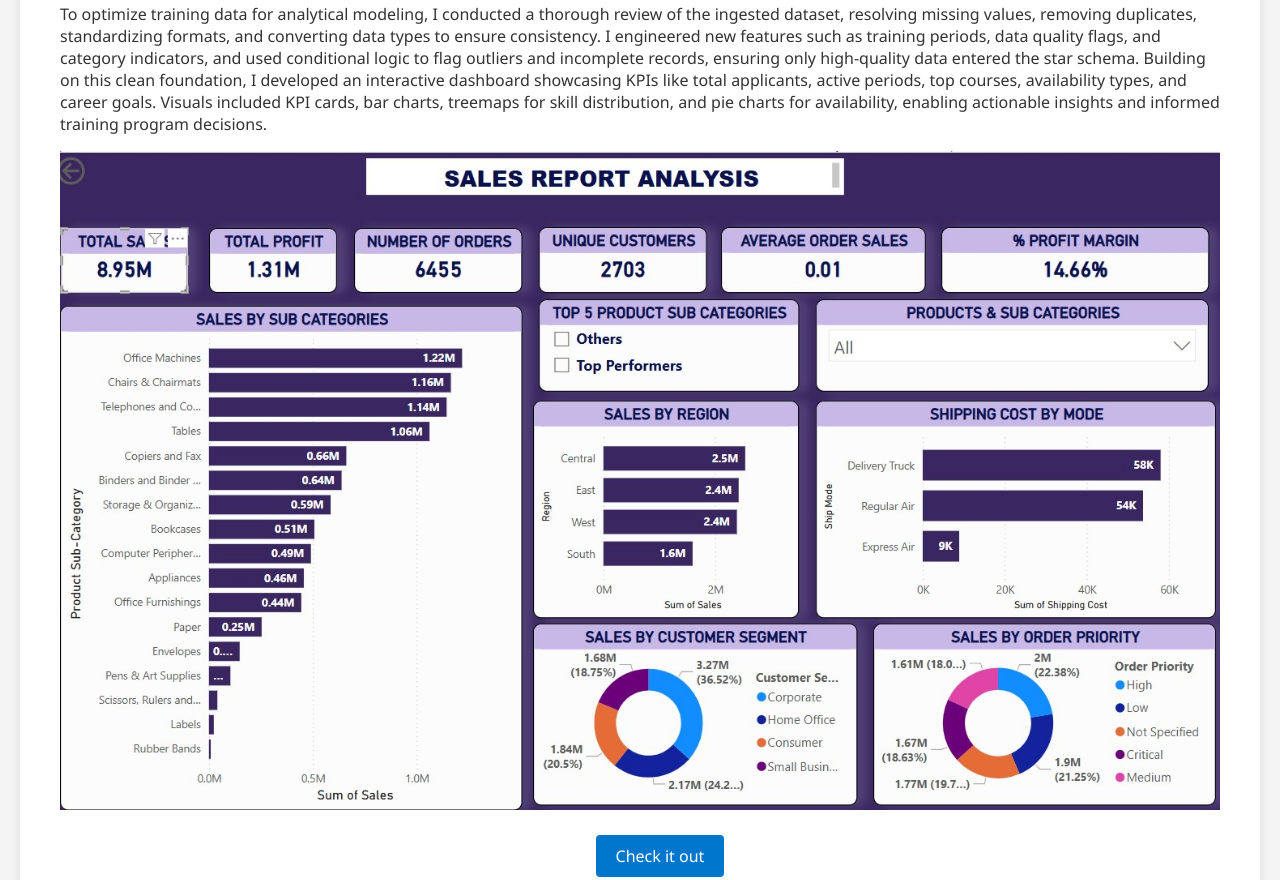
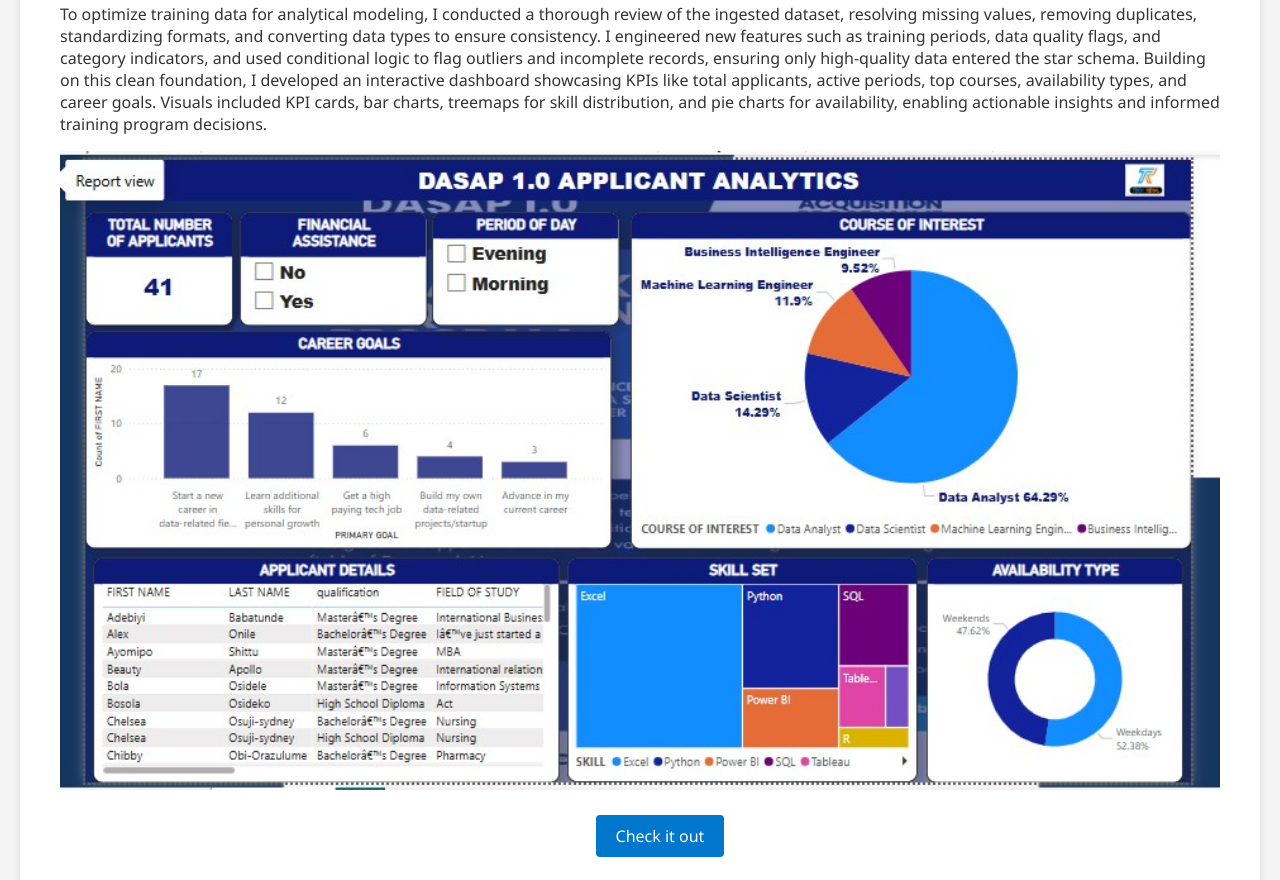
Before and after one commit to David-gbenga/David-Gbenga.github.io, a plain HTML site: page index.html in a window 1280 px wide. Shown: the part 1638-2518 px from the top of the page. Drawn offline with Linux system fonts and the light colour scheme.

Commit message:
pics replaced for train visuals homephage

```diff
--- a/index.html
+++ b/index.html
@@ -123,7 +123,7 @@
               </p>
             </header>
             <a href="#" class="image main"
-              ><img src="images/visuals_sales.jpg" alt="Data Visuals"
+              ><img src="images/train_visual.jpg" alt="Data Visuals"
             /></a>
             <ul class="actions special">
               <li>
```
